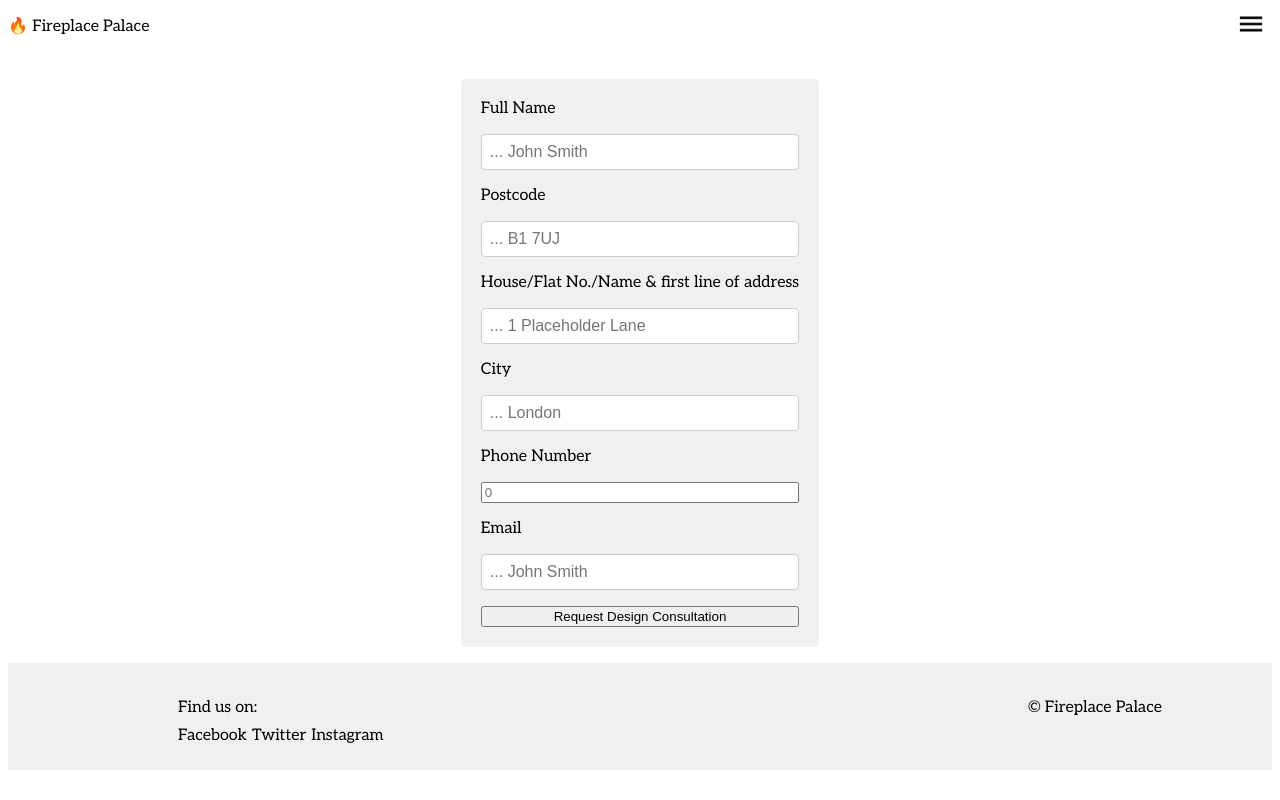
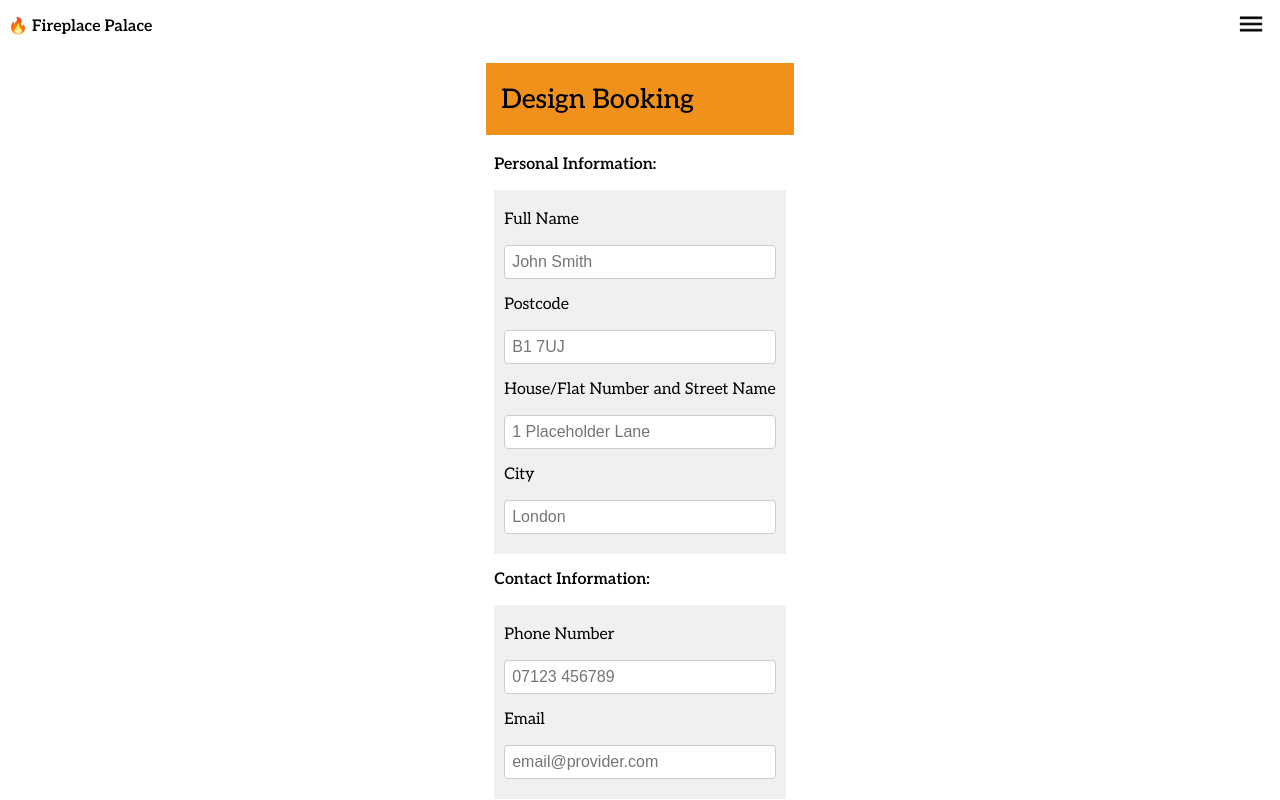
Before and after one commit to cbazzy/fireplace-fork, a Next.js app: page /booking in a window 1280 px wide. Shown: the top 800 px of the page. Built offline with nearby package versions, Linux system fonts and the light colour scheme.

Commit message:
styling for form completed

```diff
--- a/src/form-folder/form.css
+++ b/src/form-folder/form.css
@@ -1,16 +1,57 @@
 @import url("https://fonts.googleapis.com/css2?family=Aleo:ital,wght@0,100..900;1,100..900&display=swap");
 
+span {
+  font-family: "Aleo", serif;
+  text-align: left;
+}
+
 form {
-  background-color: #f0f0f0;
-  border-radius: 5px;
-  padding: 20px;
   display: flex;
   flex-direction: column;
   gap: 1rem;
   /* Spacing between form elements */
-  margin: 1rem auto;
   /* Center the form horizontally */
   width: fit-content;
+  /* Adjust width as needed */
+  font-family: "Aleo", serif;
+}
+
+.main-div {
+  display: flex;
+  flex-direction: column;
+  align-items: center;
+}
+
+.design-booking {
+  display: flex;
+  align-items: start;
+  justify-content: start;
+  font-family: "Aleo", serif;
+  font-size: 27px;
+  font-weight: 500;
+  background-color: #f0911b;
+  padding-top: 21px;
+  padding-bottom: 19px;
+  padding-left: 15px;
+  padding-right: 100px;
+  margin-bottom: 20px;
+}
+
+.gray {
+  background-color: #f0f0f0;
+  padding: 20px;
+  padding-left: 10px;
+  padding-right: 10px;
+  margin-top: 0px;
+  margin-left: 0px;
+  margin-right: 0px;
+  display: flex;
+  flex-direction: column;
+  flex-grow: 1;
+  gap: 1rem;
+  /* Spacing between form elements */
+  /* Center the form horizontally */
+
   /* Adjust width as needed */
   font-family: "Aleo", serif;
 }
@@ -20,7 +61,13 @@ form {
   text-decoration: underline;
 }
 
+span {
+  font-family: "Aleo", serif;
+  font-weight: 550;
+}
+
 label {
+  font-family: "Aleo", serif;
   display: flex;
   align-items: center;
   gap: 0.5rem;
@@ -30,8 +77,24 @@ label {
 input[type="text"],
 input[type="email"],
 textarea {
-  padding: 0.5rem;
+  padding: 7px;
   border: 1px solid #ccc;
   border-radius: 4px;
   font-size: 1rem;
 }
+
+#design-booking-text {
+  padding-left: 15px;
+}
+
+.submit-button {
+  width: 100%;
+  background-color: #f0911b;
+  border: 0;
+  font-family: "Aleo", serif;
+  padding-top: 10px;
+  padding-bottom: 10px;
+  cursor: pointer;
+  font-weight: 550;
+  margin-bottom: 40px;
+}
--- a/src/form-folder/form.jsx
+++ b/src/form-folder/form.jsx
@@ -43,61 +43,68 @@ export default function Form() {
 
   return (
     <>
-      <div>
+      <div className="main-div">
+        <div className="design-booking">
+          <div className="design-booking-text">Design Booking</div>
+        </div>
+
         <form className="form" onSubmit={verifyField}>
+          <span>Personal Information:</span>
+
+          <div className="gray">
             <label>Full Name</label>
             <input
               id="full-name"
               type="text"
-            placeholder="... John Smith"
+              placeholder="John Smith"
               onChange={handleChange}
             />
-
             <label>Postcode</label>
             <input
               id="postcode"
               type="text"
-            placeholder="... B1 7UJ"
+              placeholder="B1 7UJ"
               onChange={handleChange}
             />
-
-          <label>House/Flat No./Name & first line of address</label>
+            <label>House/Flat Number and Street Name</label>
             <input
               id="address"
               type="text"
-            placeholder="... 1 Placeholder Lane"
+              placeholder="1 Placeholder Lane"
               onChange={handleChange}
             />
-
             <label>City</label>
             <input
               id="city"
               type="text"
-            placeholder="... London"
+              placeholder="London"
               onChange={handleChange}
             />
+          </div>
 
-          <label>Phone Number</label>
+          <span>Contact Information: </span>
+
+          <div className="gray">
+            <label id="phone-number">Phone Number</label>
             <input
               id="phone-number"
-            type="tel"
-            placeholder="0"
+              type="text"
+              placeholder="07123 456789"
               onChange={handleChange}
-            maxLength={11}
-            pattern="0[0-9]*"
-            title="Please enter a 11-digit phone number starting with 0"
             />
-
             <label>Email</label>
             <input
               id="email"
-            type="email"
-            placeholder="... John Smith"
+              type="text"
+              placeholder="email@provider.com"
               onChange={handleChange}
             />
+          </div>
+          {errorMessage && <p className="error-message">{errorMessage}</p>}
 
-          <button type="submit">Request Design Consultation</button>
-          {errorMessage && <p className="error-message">{errorMessage}</p>}
+          <button className="submit-button" type="submit">
+            Request Design Consultation
+          </button>
         </form>
       </div>
     </>
--- a/src/header-folder/header.css
+++ b/src/header-folder/header.css
@@ -9,6 +9,7 @@ header {
   background-color: white;
   color: black;
   font-family: Aleo, serif;
+  font-weight: 720;
 }
 
 .orange-background {
--- a/src/hero-folder/Hero.jsx
+++ b/src/hero-folder/Hero.jsx
@@ -26,11 +26,11 @@ export default function Hero() {
             </div>
 
             <div className="orange-box-bottom">
-              <div className="orange-box-bottom-left">
+
                 <Link href="/booking" id="booking-button">
                   Book consultation
                 </Link>
-              </div>
+
             </div>
           </div>
         </div>
```
Lines whose indentation alone changed are shown as unchanged.
